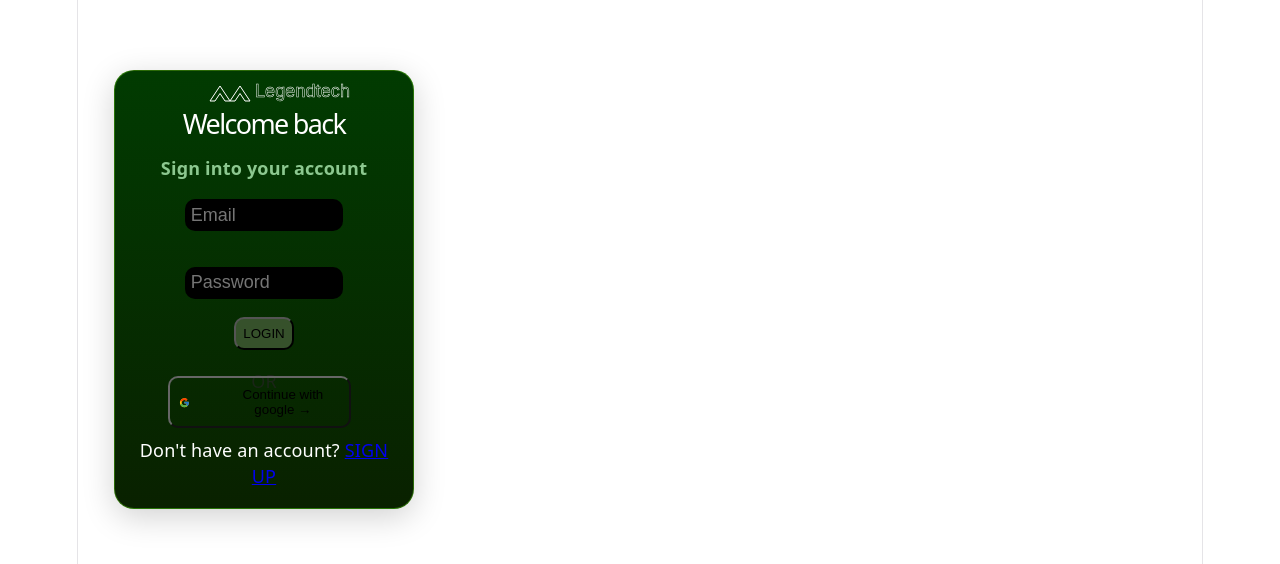
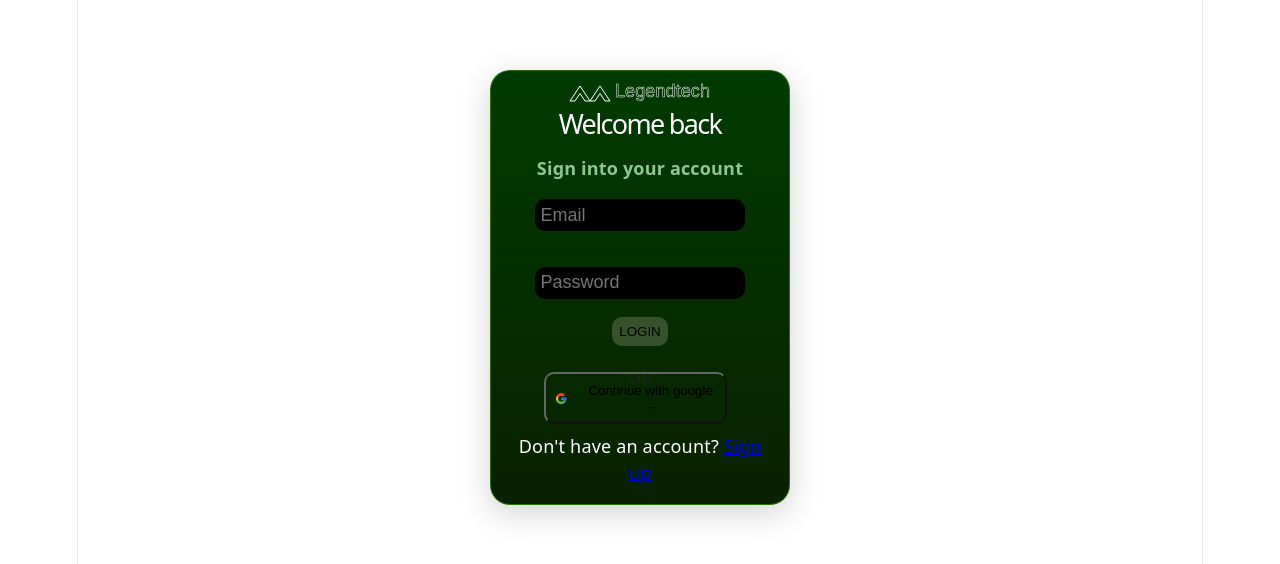
Before and after one commit to lanrelegend-tech/legends-dashboard, a React (Vite) app: page /LoginPage in a window 1280 px wide. Shown: the top 564 px of the page. Built offline with nearby package versions, Linux system fonts and the light colour scheme.

Commit message:
notfoundpage components done

```diff
--- a/src/App.css
+++ b/src/App.css
@@ -612,7 +612,7 @@
   width: 40%;
   justify-content: center;
   margin-top: 3rem;
-  margin: auto;
+  margin: auto !important;
   margin-bottom: 3rem;
   border-radius: 20px;
   padding-bottom: 2rem;
@@ -639,7 +639,7 @@
 }
 .user-input{
   background-color: #000000;
-  width: 60%;
+  width: 80%;
   font-size: 1rem;
   padding: 0.3rem;
   border-radius: 10px;
@@ -654,6 +654,8 @@
   background-color: #36512b;
   color: black;
   padding: 0.4rem;
+  border: none;
+  outline: none;
   border-radius: 10px;
 }
 .divider {
@@ -678,7 +680,7 @@
 .google-btn{
   background-color: transparent;
   display: flex;
-  gap: 2rem;
+  gap: 1rem;
   align-items: center;
   margin-left: 5rem;
   justify-content: center;
@@ -709,6 +711,10 @@
 .spinner-icon{
   width: 50px;
   height: 20px;
+}
+.login-logo{
+
+  margin-bottom: 2rem;
 }
 /* profile*/
 /* Page *
--- a/src/App.jsx
+++ b/src/App.jsx
@@ -11,6 +11,7 @@
 import ProtectedRoute from "./components/ProtectedRoute";
 import { AppProvider } from "./components/AppContext"; // ✅ import your context provider
 import MainPageSkeleton from "./components/MainPageSkeleton";
+import NotFoundPage from "./components/NotFoundPage";
 import "./App.css";
 
 
@@ -45,6 +46,7 @@
           <Route path="/Profile" element={<Profile />} />
           <Route path="/TaskPage" element={<TaskPage />} />
           <Route path="/ProjectPage" element={<ProjectPage />} />
+            <Route path="*" element={<NotFoundPage />} />
           <Route path="/CreateProject" element={<CreateProject />} />
           <Route
             path="/"
--- /dev/null
+++ b/src/components/NotFoundPage.jsx
@@ -0,0 +1,29 @@
+
+import React from "react";
+import { useNavigate } from "react-router-dom";
+
+function NotFoundPage() {
+  const navigate = useNavigate();
+
+  return (
+    <div style={{ textAlign: "center", padding: "2rem" }}>
+      <h1>404 - Page Not Found</h1>
+      <p>Oops! The page you are looking for doesn’t exist.</p>
+      <button
+        onClick={() => navigate("/")}
+        style={{
+          padding: "0.5rem 1rem",
+          marginTop: "1rem",
+          backgroundColor: "green",
+          color: "white",
+          border: "none",
+          cursor: "pointer"
+        }}
+      >
+        Go Back Home
+      </button>
+    </div>
+  );
+}
+
+export default NotFoundPage;
--- a/src/pages/LoginPage.jsx
+++ b/src/pages/LoginPage.jsx
@@ -57,11 +57,6 @@
       {/* Logo 4rem from left */}
       <div
         className="login-logo"
-        style={{
-          alignSelf: "flex-start",
-          marginLeft: "4rem",
-          marginBottom: "2rem",
-        }}
       >
         <svg  width="150" height="70" viewBox="0 0 300 100" xmlns="http://www.w3.org/2000/svg">
           <motion.polygon
@@ -122,7 +117,7 @@
       </button>
 
       <p style={{ color: "white" }}>
-        Don't have an account? <Link to='/SignupPage'> SIGN UP</Link>
+        Don't have an account? <Link to='/SignupPage'> Sign up</Link>
       </p>
 
       <ToastContainer position="top-right" autoClose={3000} />
```
